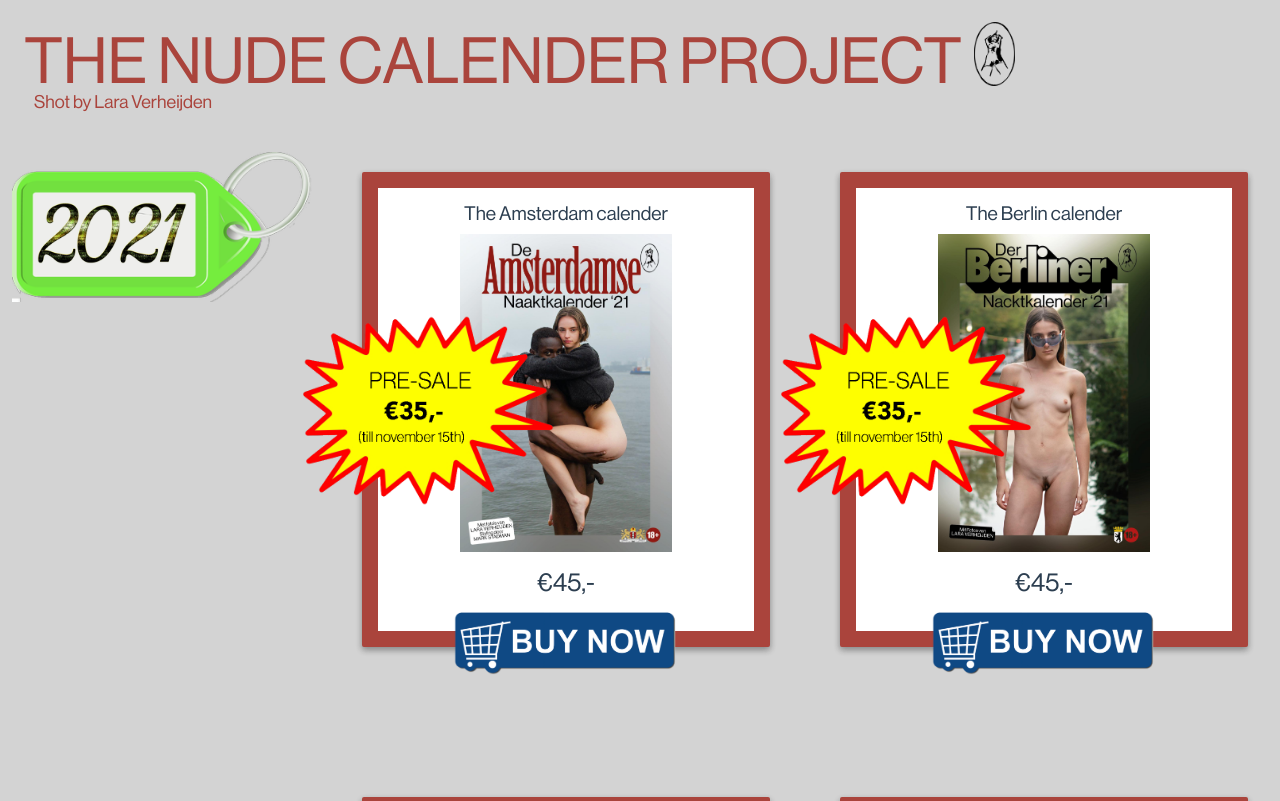
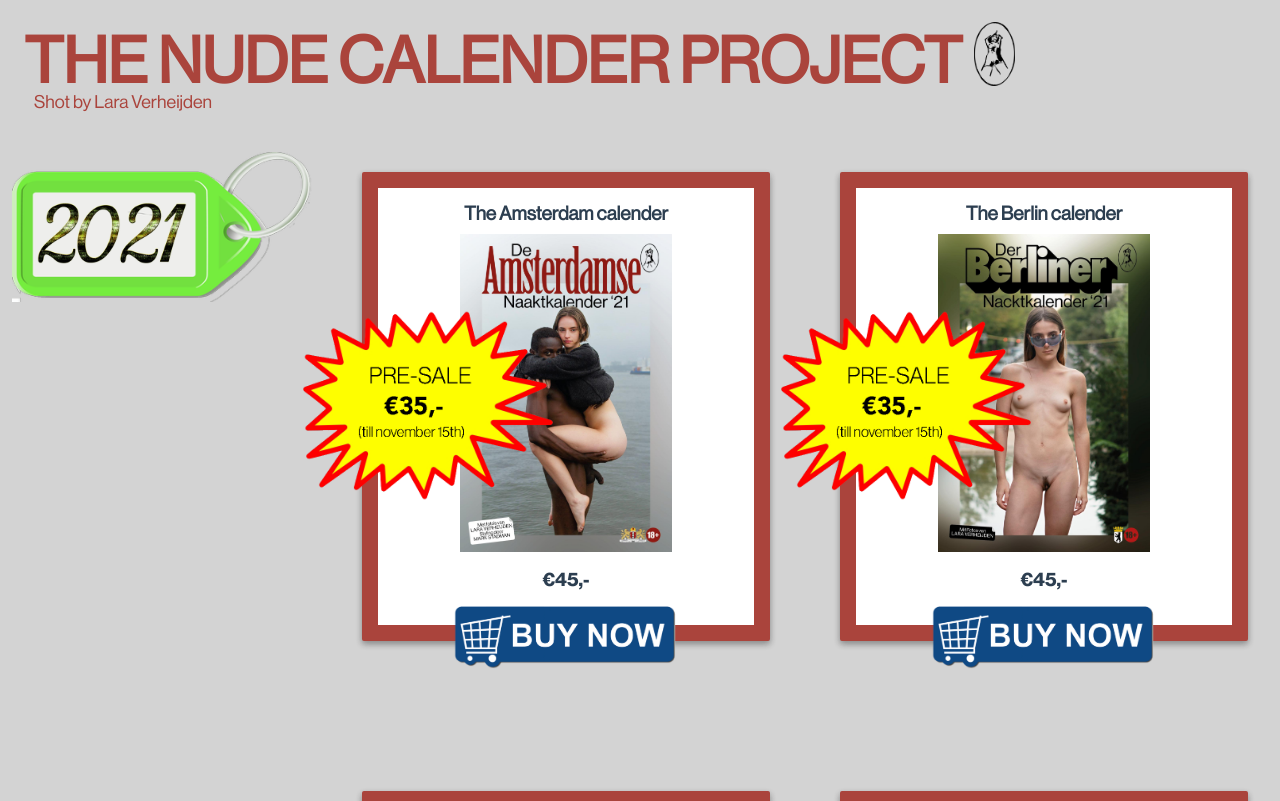
Before and after one commit to YketD/thecalendarproject, a Vue app: page / in a window 1280 px wide. Shown: the top 801 px of the page. Built offline with nearby package versions, Linux system fonts and the light colour scheme.

Commit message:
price label bigger

```diff
--- a/src/assets/styles/main.scss
+++ b/src/assets/styles/main.scss
@@ -2,10 +2,19 @@
 
 /** Main font **/
 @font-face {
-    font-family : 'HelveticaNeue-75';
+    font-family : 'HelveticaNeue-55';
     src         : url('/fonts/NHaasGroteskDSStd-55Rg.svg#NHaasGroteskDSStd-55Rg') format('svg'),
     url('/fonts/NHaasGroteskDSStd-55Rg.ttf') format('truetype'),
     url('/fonts/NHaasGroteskDSStd-55Rg.woff') format('woff');
+    font-weight : 500;
+    font-style: normal;
+}
+
+@font-face {
+    font-family : 'HelveticaNeue-75';
+    src         : url('/fonts/NHaasGroteskDSStd-75Bd.svg#NHaasGroteskDSStd-75Bd') format('svg'),
+    url('/fonts/NHaasGroteskDSStd-75Bd.ttf') format('truetype'),
+    url('/fonts/NHaasGroteskDSStd-75Bd.woff') format('woff');
     font-weight : 700;
     font-style  : normal;
 }
@@ -18,7 +27,7 @@
 body {
     background-color        : lightgrey;
     font-family             : -apple-system, BlinkMacSystemFont, "Segoe UI", Roboto, Oxygen-Sans, Ubuntu, Cantarell, "Helvetica Neue", sans-serif;
-    font-family             : "HelveticaNeue-75";
+    font-family             : "HelveticaNeue-55";
     width                   : 100vw;
     height                  : 100vh;
     -webkit-font-smoothing  : antialiased;
--- a/src/components/ProductCard.vue
+++ b/src/components/ProductCard.vue
@@ -108,7 +108,7 @@
         .header {
             margin-top    : 14px;
             margin-bottom : 10px;
-            font-size : .75vw;
+            font-size     : .75vw;
         }
 
         .product-image-container {
@@ -134,10 +134,10 @@
         }
 
         .price-sticker {
-            position  : absolute;
-            bottom    : 25%;
-            left     : -125px;
-            max-width : 350px;
+            position    : absolute;
+            bottom      : 25%;
+            left        : -125px;
+            max-width   : 350px;
         }
 
         .label-img {
@@ -157,7 +157,8 @@
 
             .price-label {
                 margin    : 12px 0 34px;
-                font-size : 2vw;
+                font-size : 1.5vw;
+                font-family : "HelveticaNeue-75";
 
                 @media (max-width : 932px) {
                     margin-top : 22px;
```
